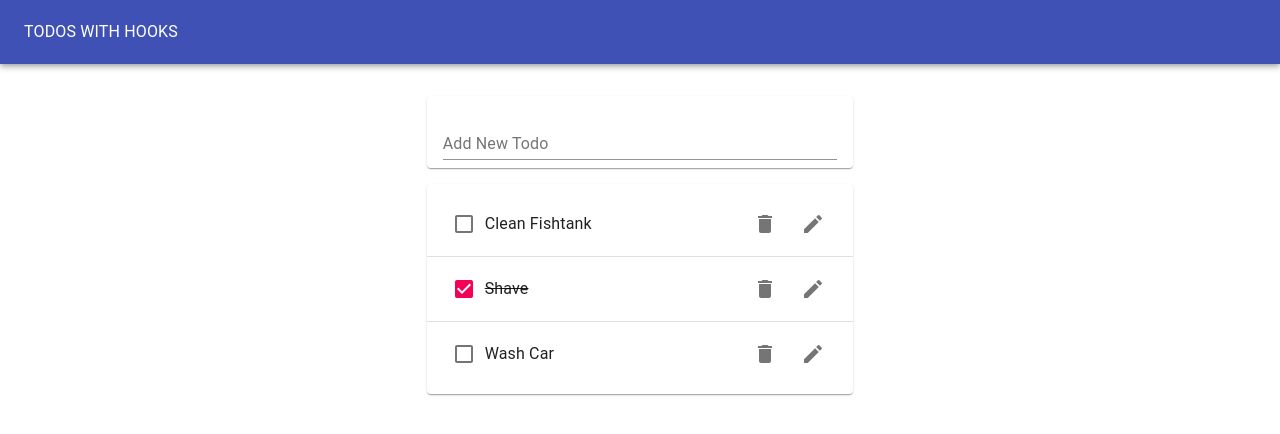
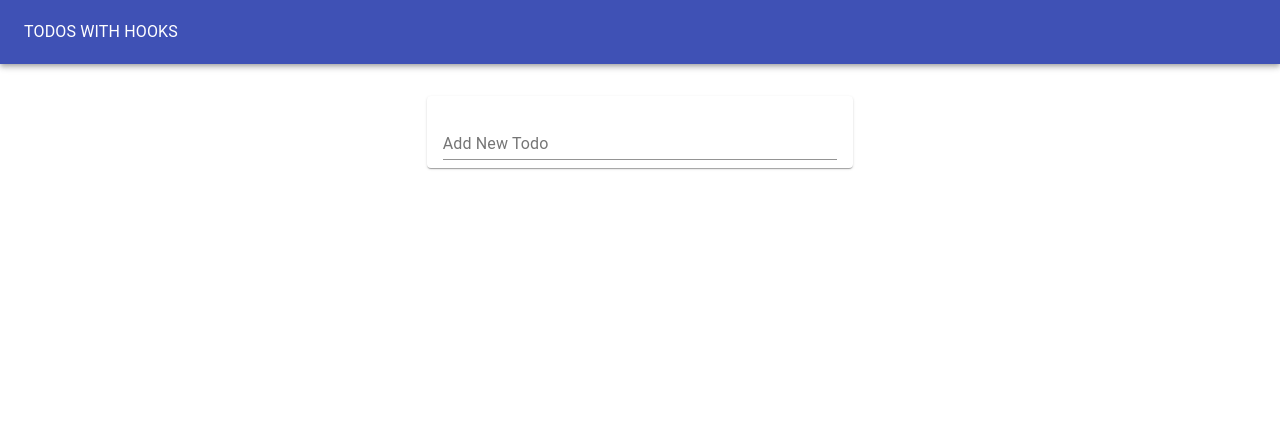
Before and after one commit to 21grahams-workshops/hooks2, a React (Create React App) app in the folder hooks-todo/: page / in a window 1280 px wide. Shown: the top 434 px of the page. Built offline with nearby package versions, Linux system fonts and the light colour scheme.

Commit message:
added useEffect and local storage for persistent data

```diff
--- a/hooks-todo/src/TodoApp.js
+++ b/hooks-todo/src/TodoApp.js
@@ -1,4 +1,4 @@
-import React, { useState } from "react";
+import React, { useState, useEffect } from "react";
 import TodoList from "./TodoList";
 import TodoForm from "./TodoForm";
 import Typography from "@material-ui/core/Typography";
@@ -9,13 +9,19 @@
 import { v4 as uuidv4 } from 'uuid';
 
 function TodoApp() {
-  const initialTodos = [
-    { id: 1, task: "Clean Fishtank", completed: false },
-    { id: 2, task: "Shave", completed: true },
-    { id: 3, task: "Wash Car", completed: false },
-  ];
+  const initialTodos = JSON.parse(window.localStorage.getItem('todos') || '[]')
+  // const initialTodos = [
+  //   { id: 1, task: "Clean Fishtank", completed: false },
+  //   { id: 2, task: "Shave", completed: true },
+  //   { id: 3, task: "Wash Car", completed: false },
+  // ];
 
   const [todos, setTodos] = useState(initialTodos);
+
+  useEffect(() => {
+    window.localStorage.setItem('todos', JSON.stringify(todos))
+  }, [todos]);
+
   const addTodo = (newTodoText) => {
     setTodos([...todos, { id: uuidv4(), task: newTodoText, completed: false }]);
   };
--- a/hooks-todo/src/TodoList.js
+++ b/hooks-todo/src/TodoList.js
@@ -5,6 +5,7 @@
 import Divider from "@material-ui/core/Divider";
 
 function TodoList({ todos, removeTodo, toggleTodo, editTodo }) {
+  if (todos.length)
   return (
     <div>
       <Paper>
@@ -27,6 +28,7 @@
       </Paper>
     </div>
   );
+  return null;
 }
 
 export default TodoList;
```
